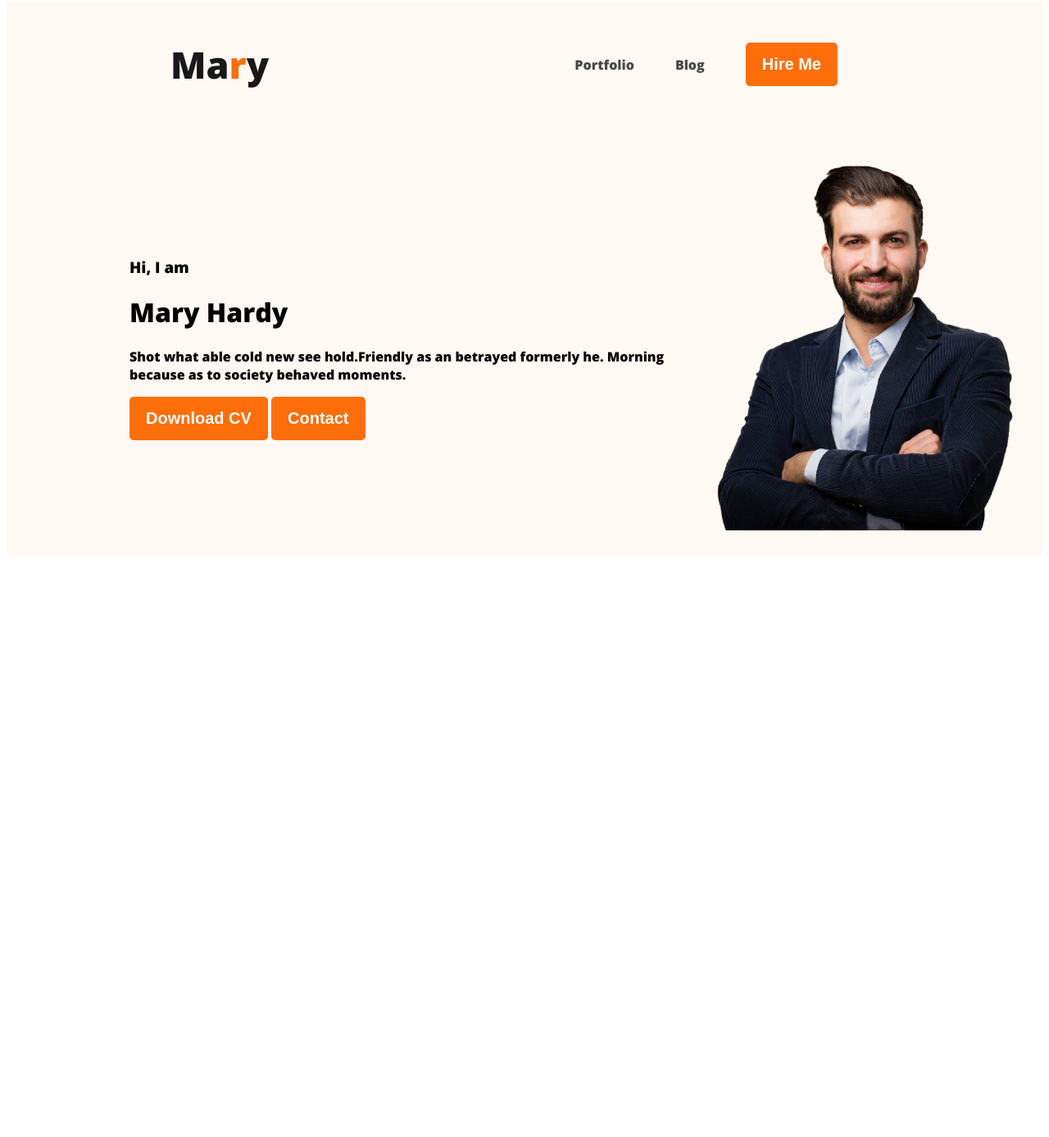
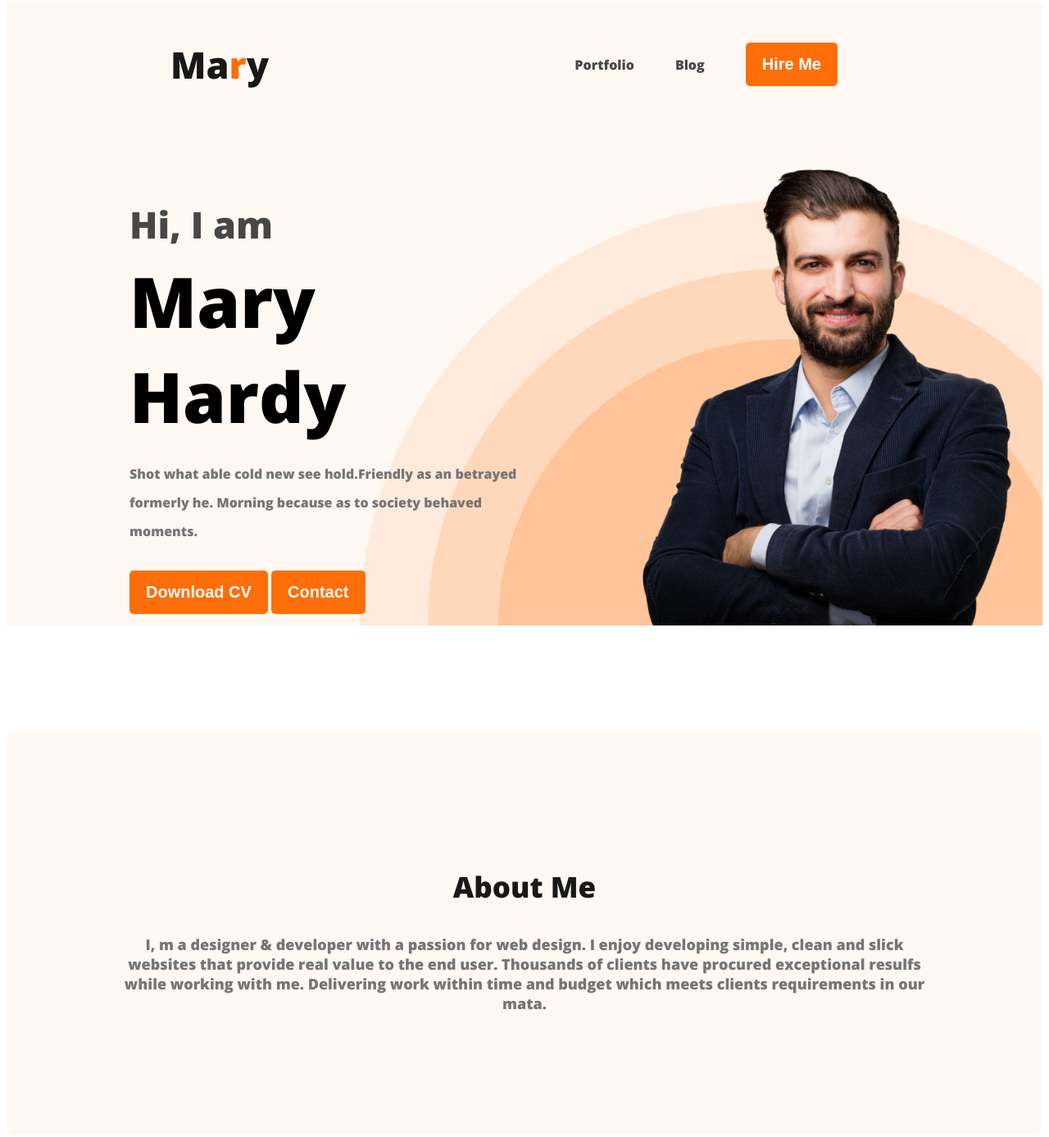
Before and after one commit to tasnimmondoltuba/web-developer-portfolio, a plain HTML site: page index.html in a window 1280 px wide. Shown: the part 5-1392 px from the top of the page at 82% size. Before the commit the page ends 800 px from the top, so only its background shows below. Drawn offline with nearby package versions, Linux system fonts and the light colour scheme.

Commit message:
about section added

```diff
--- a/index.html
+++ b/index.html
@@ -29,16 +29,22 @@
        <div class="banner-content">
         <h3 class="banner-greeting">Hi, I  am</h3>
         <h1 class="banner-title">Mary Hardy</h1>
-        <p>Shot what able cold new see hold.Friendly as an betrayed formerly he. Morning because as to society behaved moments.</p>
+        <p class="banner-discription">Shot what able cold new see hold.Friendly as an betrayed formerly he. Morning because as to society behaved moments.</p>
         <button class="pri-button">Download CV</button>
         <button class="pri-button">Contact</button>
        </div>
-       <img class="banner-picture" src="images/hardy.png" alt="">
+     <div >
+        <img class="banner-picture" src="images/hardy.png" alt="">
+     </div>
     </div>
 
     </header>
     <main>
+<section class="about">
+    <h3 class="section-title">About Me</h3>
+    <p class="section-discription">I, m a designer & developer with a passion for web design. I enjoy developing simple, clean and slick websites that provide real value to the end user. Thousands of clients have procured exceptional resulfs while working with me. Delivering work within time and budget which meets clients requirements in our mata.</p>
 
+</section>
     </main>
     <footer>
 
--- a/styles/portfolio.css
+++ b/styles/portfolio.css
@@ -1,4 +1,5 @@
 /* shared all portfolio */
+
 body{
 
     font-family: 'Lato', sans-serif;
@@ -15,6 +16,24 @@ font-size: 20px;
 
 font-weight: 700;
 padding: 15px 20px;
+
+}
+.section-title{
+    color:  #181818;
+text-align: center;
+
+font-size: 35px;
+
+font-weight: 700;
+
+}
+.section-discription{
+    color: #757575;
+text-align: center;
+
+font-size: 18px;
+
+font-weight: 400;
 
 }
 /* nav related styles */
@@ -48,13 +67,52 @@ nav a{
 /* header realated styles */
 .header{
     background: #FFF8F3;
+    background-image: url('../images/header_bg.png');
+    background-repeat: no-repeat;
+    background-position: bottom right ;
 }
 .banner{
-    padding: 30px 30px 30px 150px;
+    padding: 30px 30px 0px 150px;
     display: flex;
     align-items: center;
+    justify-content: space-between;
+
+
+
+
 }
 .banner-picture{
-    width: 400px;
+    width: 500px;
+    vertical-align:middle;
 
 }
+
+.banner-greeting{
+    font-size: 45px;
+    color: var(--Dark-02, #474747);
+    margin-bottom: 0%;
+}
+.banner-title{
+    font-size: 85px;
+margin-top: 5px;
+margin-bottom: 20px;
+font-weight: 700;
+}
+.banner-discription{
+    margin-bottom: 30px;
+    color: var(--Dark-03, #757575);
+    font-weight: 400;
+    line-height: 35px;
+}
+.banner-content{
+max-width: 500px;
+}
+/* main section styles */
+/* about section styles */
+.about{
+    padding: 130px;
+    background: #FFF8F3;
+    border-radius: 10px;
+    margin: 130px 0px;
+
+}
```
